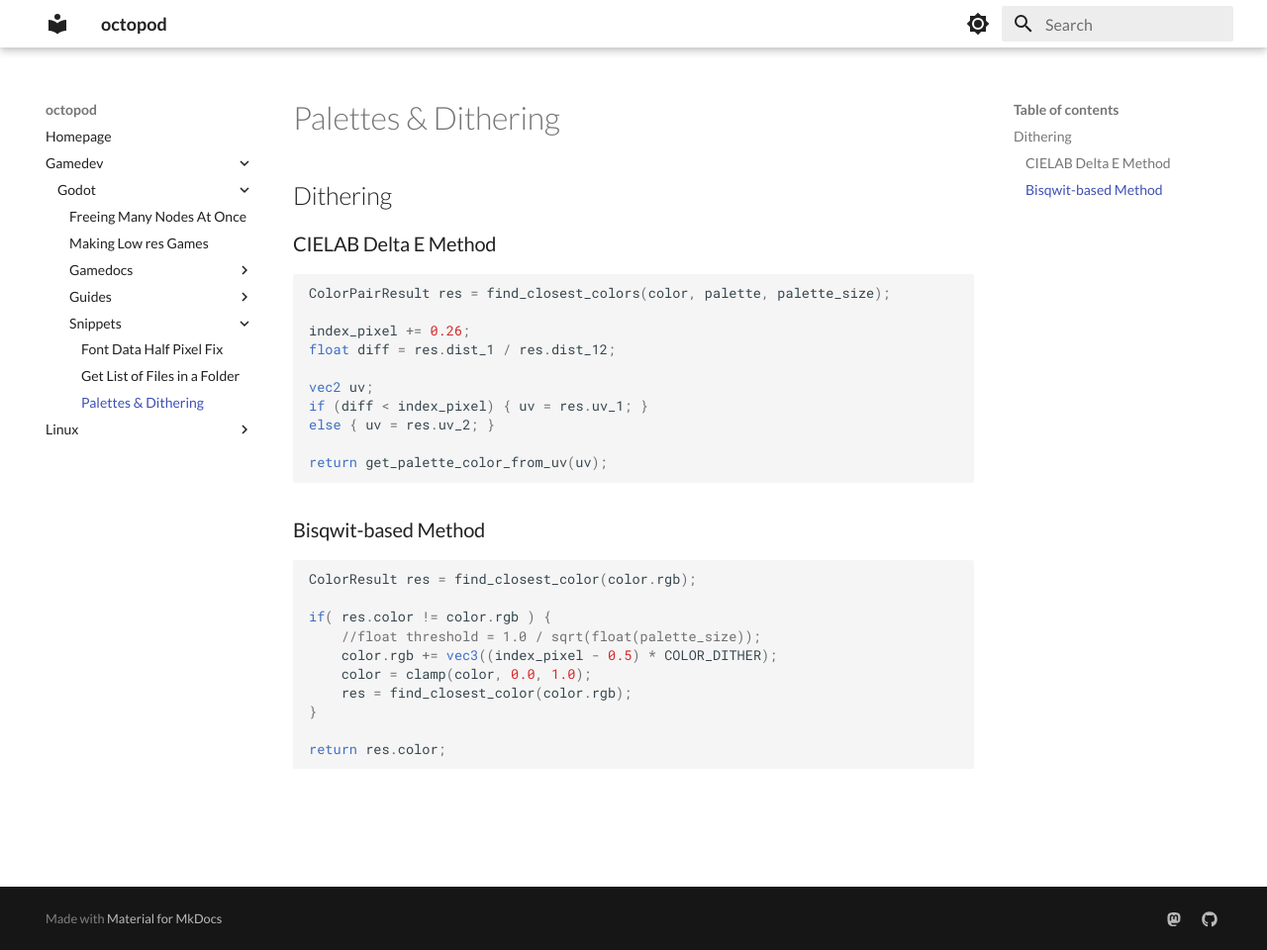
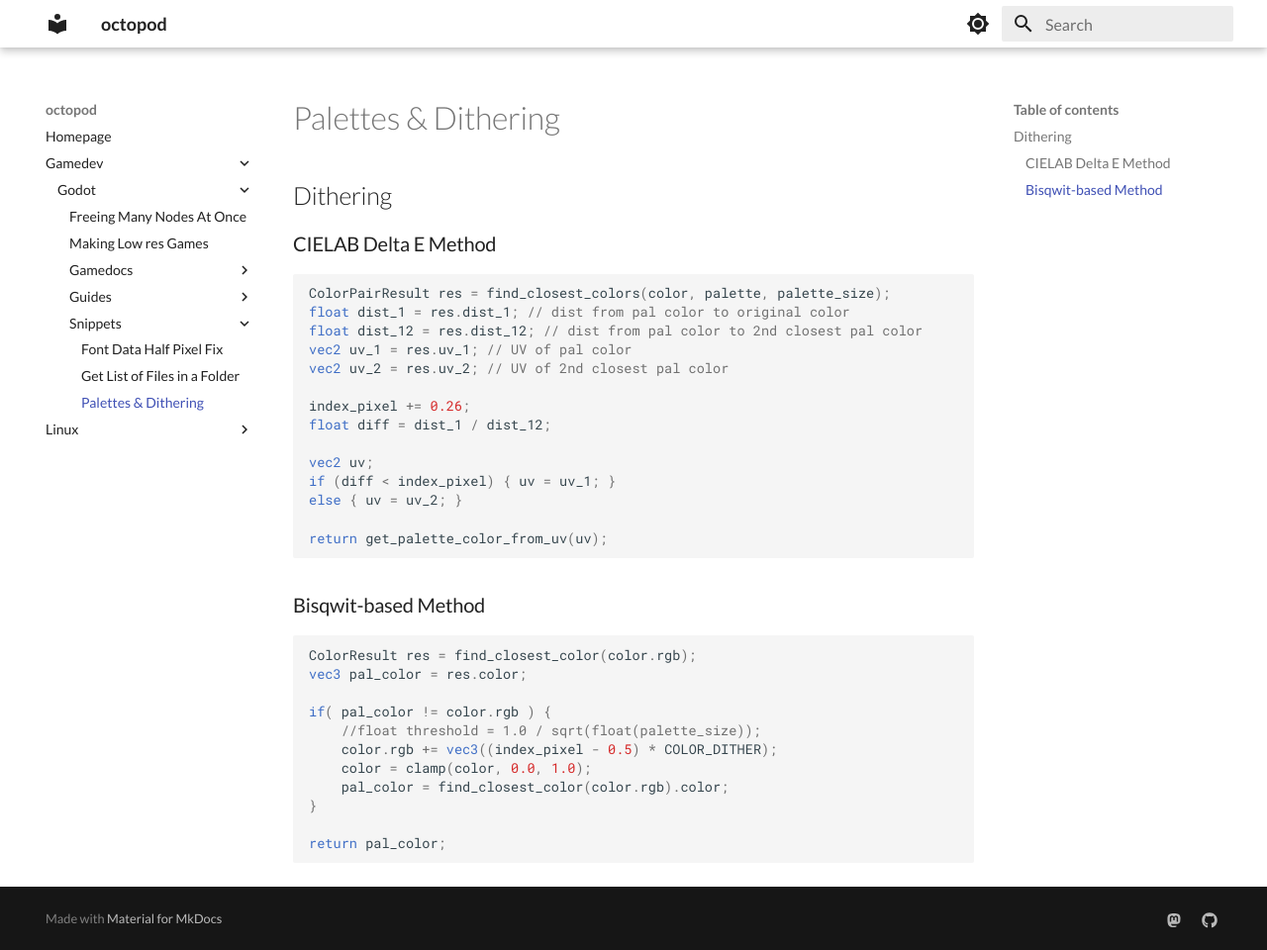
Before and after one commit to bakana808/mkdocs, an MkDocs documentation site: the page built from docs/gamedev/godot/snippets/Palettes & Dithering.md, in a window 1280 px wide and 960 px high. Shown: the whole window at 99% size. Built offline with MkDocs 1.6.1 and Material for MkDocs 9.7.7, drawn with Linux system fonts in a browser that asks for light colours.

Commit message:
vault backup: 2023-05-04 22:26:21

````diff
--- a/docs/gamedev/godot/snippets/Palettes & Dithering.md
+++ b/docs/gamedev/godot/snippets/Palettes & Dithering.md
@@ -3,26 +3,31 @@
 ### CIELAB Delta E Method
 ```glsl
 ColorPairResult res = find_closest_colors(color, palette, palette_size);
+float dist_1 = res.dist_1; // dist from pal color to original color
+float dist_12 = res.dist_12; // dist from pal color to 2nd closest pal color
+vec2 uv_1 = res.uv_1; // UV of pal color
+vec2 uv_2 = res.uv_2; // UV of 2nd closest pal color
 
 index_pixel += 0.26;
-float diff = res.dist_1 / res.dist_12;
+float diff = dist_1 / dist_12;
 
 vec2 uv;
-if (diff < index_pixel) { uv = res.uv_1; }
-else { uv = res.uv_2; }
+if (diff < index_pixel) { uv = uv_1; }
+else { uv = uv_2; }
 
 return get_palette_color_from_uv(uv);
 ```
 ### Bisqwit-based Method
 ```glsl
 ColorResult res = find_closest_color(color.rgb);
+vec3 pal_color = res.color;
 
-if( res.color != color.rgb ) {
+if( pal_color != color.rgb ) {
 	//float threshold = 1.0 / sqrt(float(palette_size));
 	color.rgb += vec3((index_pixel - 0.5) * COLOR_DITHER);
 	color = clamp(color, 0.0, 1.0);
-	res = find_closest_color(color.rgb);
+	pal_color = find_closest_color(color.rgb).color;
 }
 
-return res.color;
+return pal_color;
 ```
````
